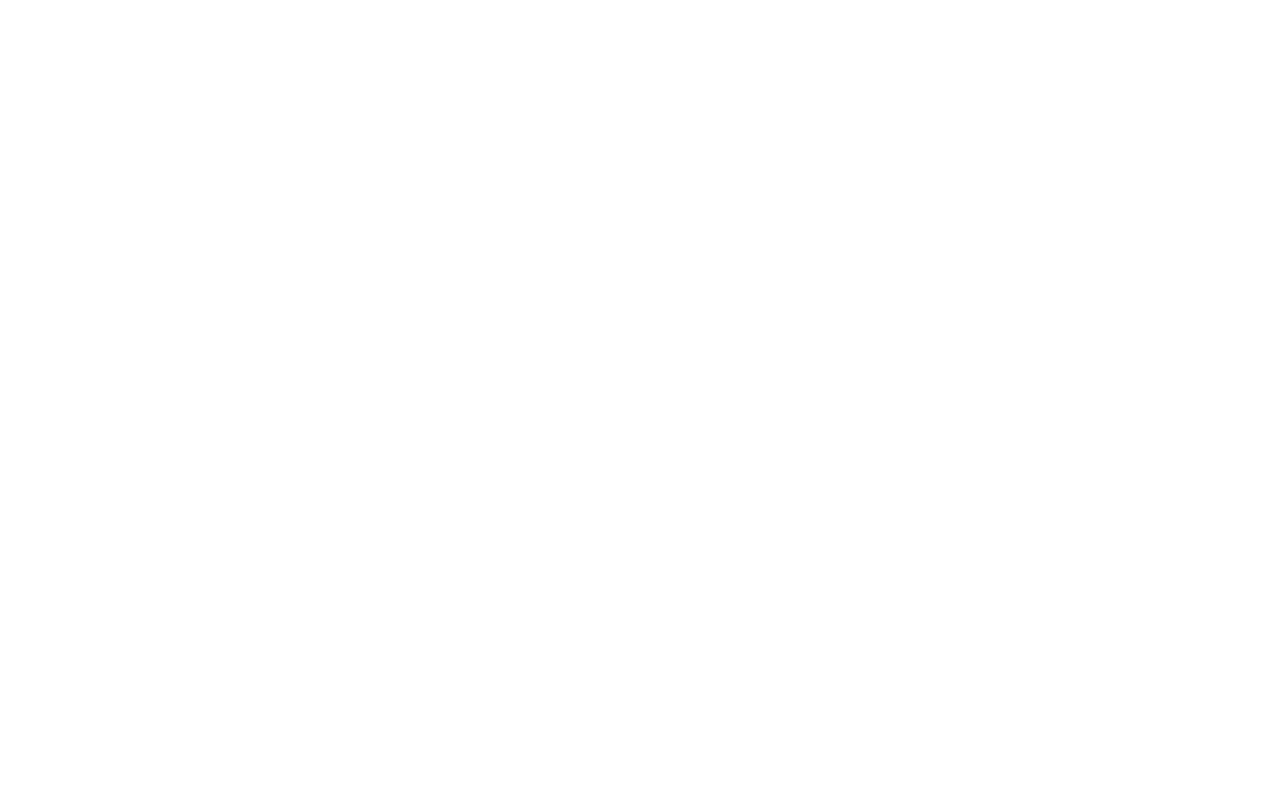
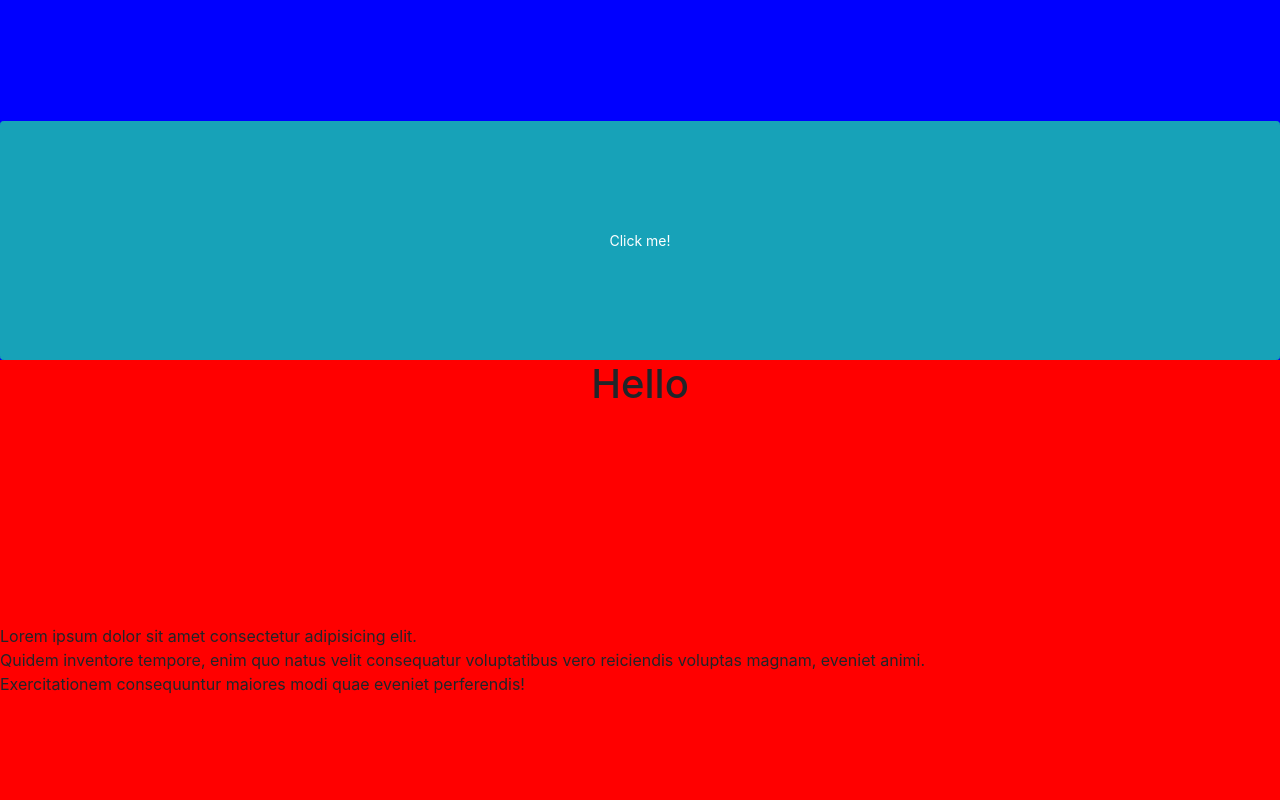
Before and after one commit to neiist-dev/thesis-master, a React (Create React App) app: page / in a window 1280 px wide. Shown: the part 440-1240 px from the top of the page. Before the commit the page ends 800 px from the top, so only its background shows below. Built offline with nearby package versions, Linux system fonts and the light colour scheme.

Commit message:
📁 organized components into folders + ✨ added sections for the landing page

```diff
--- a/src/App.js
+++ b/src/App.js
@@ -1,12 +1,23 @@
 import React from 'react';
 //import logo from './logo.svg';
 //import './App.css';
-import Footer from './Footer';
+import Footer from './Components/Footer/Footer';
+import LandingSection from './Components/LandingSection/LandingSection';
 import 'bootstrap/dist/css/bootstrap.min.css';
 
 function App() {
+  const landingSection = [];
+  for (let i = 0; i < 5; i++) {
+    if ( i % 2 === 0){
+      landingSection.push(<LandingSection color="blue"/>)
+    } else {
+      landingSection.push(<LandingSection color="red"/>)
+    }
+  }
+
   return (
     <div>
+      {landingSection}
       <Footer />
     </div>
   );
--- /dev/null
+++ b/src/Components/LandingSection/LandingSection.css
@@ -0,0 +1,21 @@
+#home-section {
+    height: 100vh;
+    width: 100%;
+    display: grid;
+    /*align-items: center;
+    justify-content: center;*/
+    background-size: cover;
+
+}
+
+.red {
+    background: red no-repeat center center fixed;
+}
+
+.blue {
+    background: blue no-repeat center center fixed;
+}
+
+h1 {
+    text-align: center;
+}
--- /dev/null
+++ b/src/Components/LandingSection/LandingSection.js
@@ -0,0 +1,15 @@
+import React from 'react';
+import Button from 'react-bootstrap/Button';
+import './LandingSection.css';
+
+const HomeSection = ({ color }) => {
+    return(
+        <section  id="home-section" className={color}>
+            <h1>Hello</h1>
+            <p>Lorem ipsum dolor sit amet consectetur adipisicing elit. <br />Quidem inventore tempore, enim quo natus velit consequatur voluptatibus vero reiciendis voluptas magnam, eveniet animi. <br/> Exercitationem consequuntur maiores modi quae eveniet perferendis!</p>
+            <Button variant="info" size="sm">Click me!</Button>
+        </section>
+    )
+}
+
+export default HomeSection;
```
Also changed, not shown: src/Components/Footer/Footer.css (renamed from src/Footer.css), src/Components/Footer/Footer.js (renamed from src/Footer.js).
